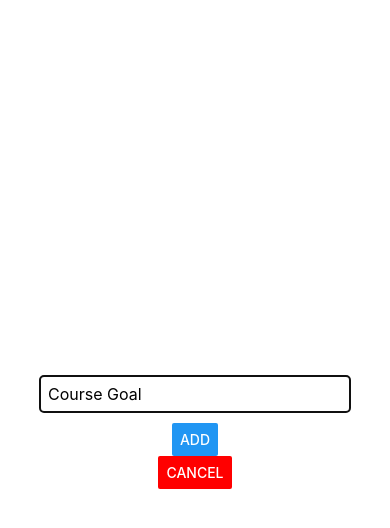
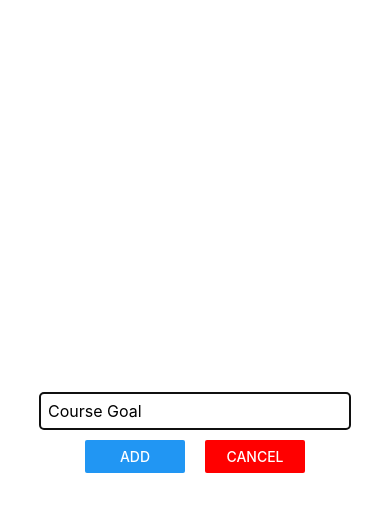
Before and after one commit to hoshimotao/rn-complete-guide, a React Native app: screen / in a window 390 px wide. Both pictures are taken after a click on the button "ADD NEW BUSINESS". Shown: the top 528 px of the page. Built offline with nearby package versions, Linux system fonts and the light colour scheme.

Commit message:
fix button proportions

```diff
--- a/components/GoalInput.js
+++ b/components/GoalInput.js
@@ -9,13 +9,13 @@ const GoalInput = props => {
 
   const onGoalHandler = () => {
     props.onAddGoal (enteredGoal);
-    setEnteredGoal('');
+    setEnteredGoal ('');
   };
 
   const deleteGoalHandler = () => {
-    props.onCancel(enteredGoal);
-    setEnteredGoal('')
-  }
+    props.onCancel (enteredGoal);
+    setEnteredGoal ('');
+  };
 
   return (
     <Modal visible={props.visible} animationType="slide">
@@ -28,11 +28,19 @@ const GoalInput = props => {
           onChangeText={goalInputHandler}
           value={enteredGoal}
         />
+        <View style={styles.buttons}>
 
-        {/* the add button */}
-        <Button title="Add" onPress={onGoalHandler} />
-        {/* the delete button */}
-        <Button title="Cancel" color="red" onPress={deleteGoalHandler}/>
+          {/* the add button */}
+          <View style={styles.buttonProps}>
+            <Button title="Add" onPress={onGoalHandler} />
+          </View>
+
+          {/* the delete button */}
+          <View style={styles.buttonProps}>
+            <Button title="Cancel" color="red" onPress={deleteGoalHandler} />
+          </View>
+
+        </View>
       </View>
     </Modal>
   );
@@ -55,6 +63,14 @@ const styles = StyleSheet.create ({
     fontSize: 16,
     borderRadius: 4,
   },
+  buttons: {
+    flexDirection: 'row',
+    justifyContent: 'space-between',
+    width: 220
+  },
+  buttonProps: {
+    width: 100,
+  },
 });
 
 export default GoalInput;
```
Also changed, not shown: 1 other file (tests, documents, lock files or other folders).
